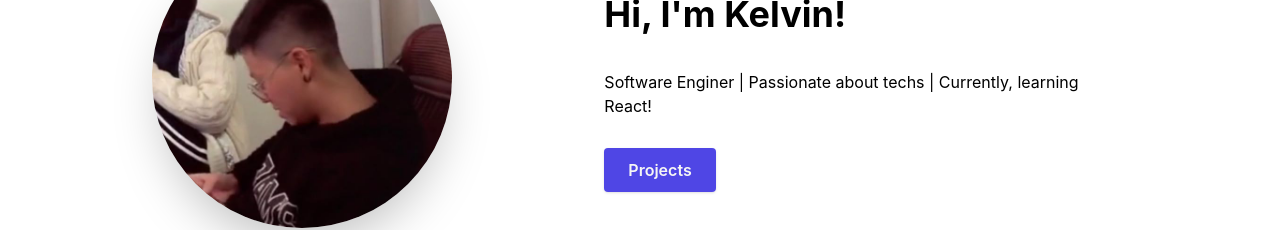
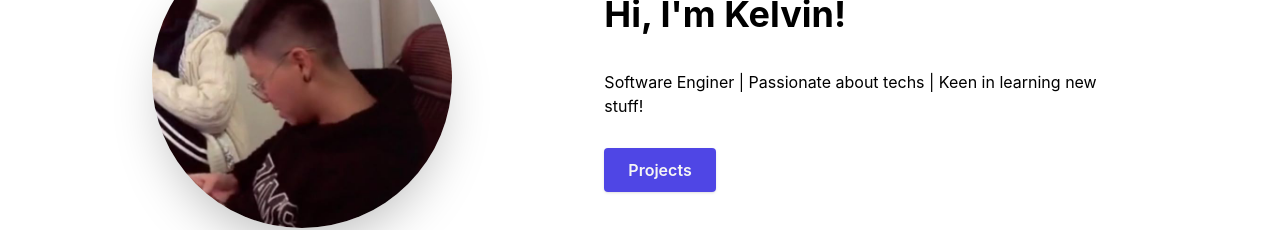
Before and after one commit to roxyal/portfolio-website, a Next.js app: page / in a window 1280 px wide. Shown: the part 184-414 px from the top of the page. Built offline with nearby package versions, Linux system fonts and the light colour scheme.

Commit message:
Update Profile.js

```diff
--- a/components/Profile.js
+++ b/components/Profile.js
@@ -13,7 +13,7 @@ const Profile = () => {
                 <div className="md:w-3/5 md:mt-2">
                     <h1 className="text-3xl py-5 font-bold md:text-4xl">Hi, I&#39;m Kelvin!</h1>
                     <p className="text-1xl mt-4 mb-10">
-                        Software Enginer | Passionate about techs | Currently, learning React!
+                        Software Enginer | Passionate about techs | Keen in learning new stuff!
                     </p>
                     <Link
                         to="projects"
```
